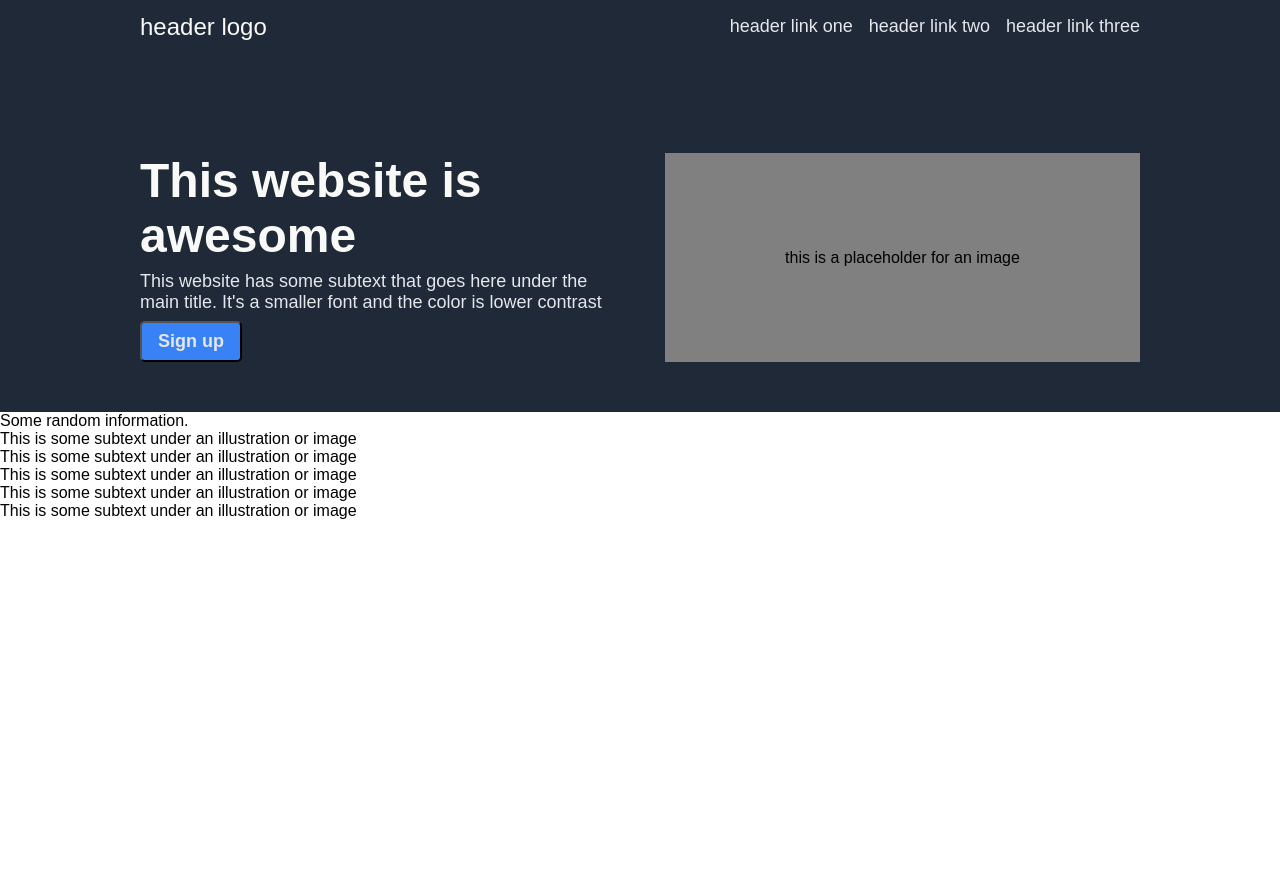
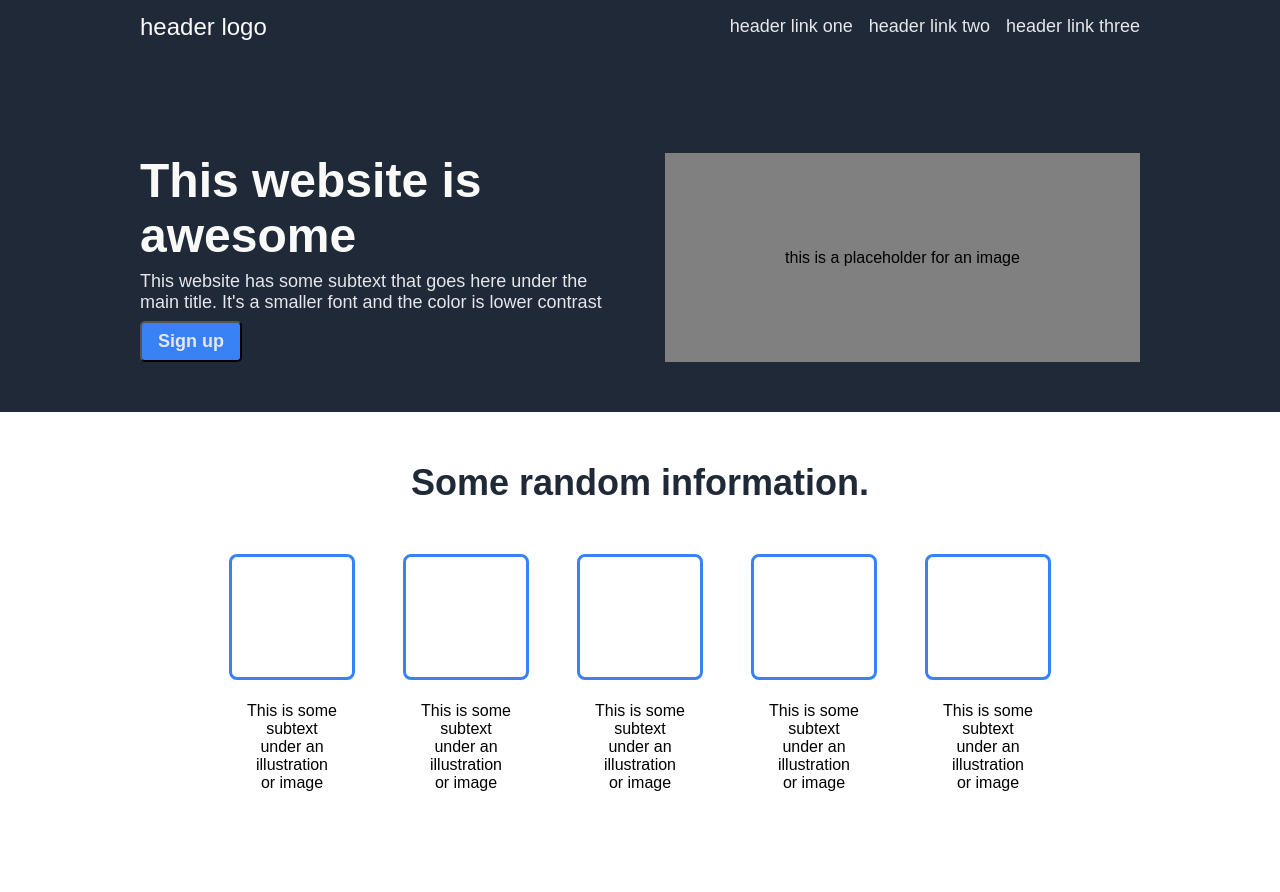
Before and after one commit to Adeebbm/Landing-page-The-odin-project, a plain HTML site: page index.html in a window 1280 px wide. Before the commit the page ends 800 px from the top, so only its background shows below. Drawn offline with Linux system fonts and the light colour scheme.

Commit message:
Style part 2 of the landing page using css

```diff
--- a/style.css
+++ b/style.css
@@ -88,3 +88,48 @@ a{
     flex: 1 1 450px;
     min-width: 250px;
 }
+
+.part-2{
+    display: flex;
+    justify-content: center;
+    align-items: center;
+    flex-direction: column;
+}
+
+.information-header{
+    display: flex;
+    justify-content: center;
+    color: #1F2937;
+    font-size: 36px;
+    font-weight: 900;
+    margin: 50px;
+}
+
+.information{
+    display: flex;
+    justify-content: center;
+    align-items: center;
+    flex-wrap: wrap;
+    gap: 48px;
+    padding-bottom: 100px;
+}
+
+.information-block{
+    display: flex;
+    flex-direction: column;
+    gap: 22px;
+    align-items: center;
+}
+
+.img{
+    flex: 0 0 120px;
+    width: 120px;
+    border-radius: 8px;
+    border-style: solid;
+    border-color: #3882F6;
+}
+
+.information-text{
+    width: 90px;
+    text-align: center;
+}
```
